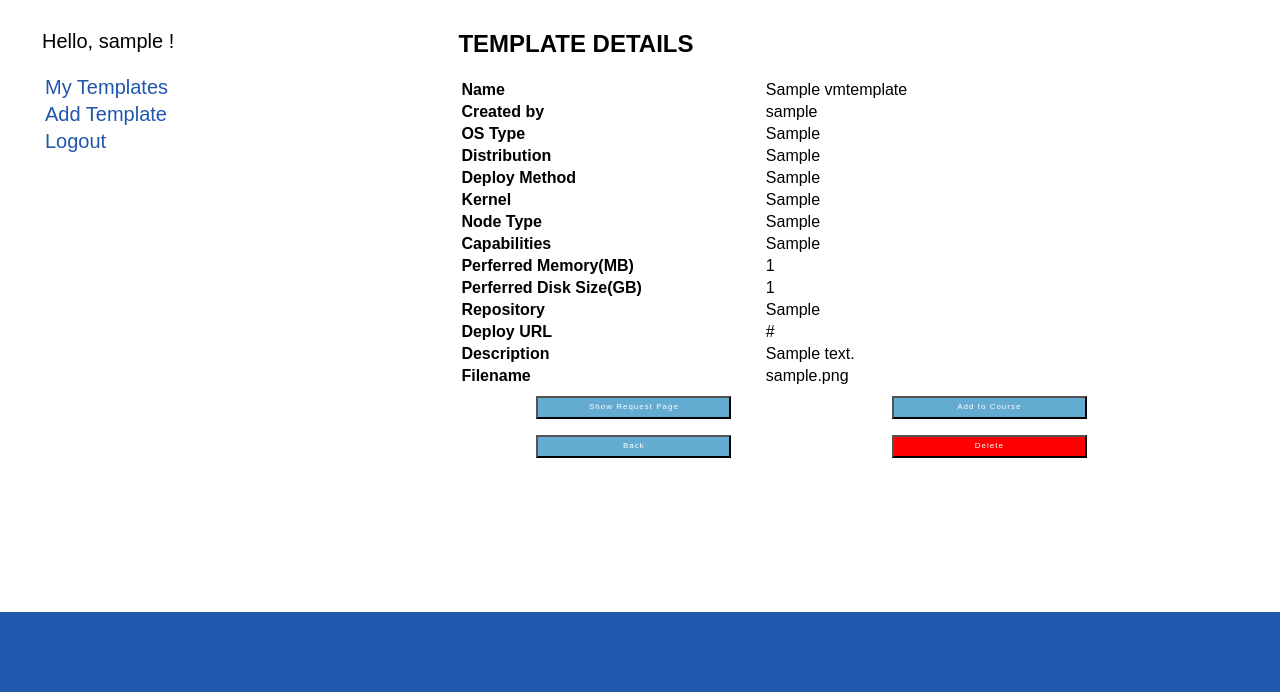
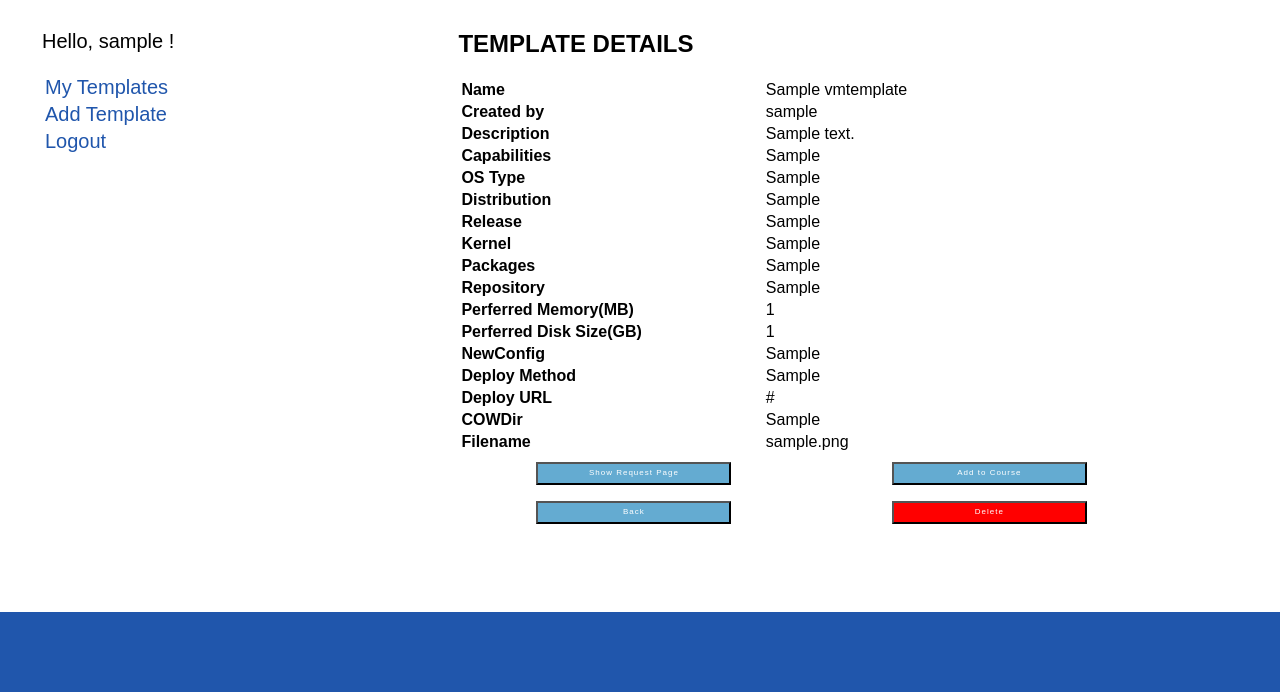
Before and after one commit to MichaelTong/edx-ivic, a Django app: template templates/showtemplate.html in a window 1280 px wide. Shown: the part 232-924 px from the top of the page. Run offline with Django 3.2, Linux system fonts and the light colour scheme; tables that the repository leaves empty hold one stand-in row (values such as "Sample post"); the template is opened without the code that fills it: values that come from a table or form of the project are taken from there, most other values are stand-ins (such as "Sample title", 1, 10 or a date in 2020); parts of the project's set-up code (start-up, migrations or seed data) failed here and were passed over.

Commit message:
modify models.

```diff
--- a/djangoapp/vmtemplates/admin.py
+++ b/djangoapp/vmtemplates/admin.py
@@ -7,6 +7,6 @@ from djangoapp.vmtemplates.models import VMTemplate
 class VMTemplateAdmin(admin.ModelAdmin):
 	list_display = ('name', 'os_type', 'distribution', 'deploy_method', 'create_user', 'create_time')
 	search_fields = ('name','os_type', 'distribution', 'deploy_method', 'create_user__username')
-	fields = ('name','os_type','distribution','deploy_method','kernel','node_type','capabilities','memory','disk','description','repository','deploy_url','create_user','filename')
+	# fields = ('name','description','capabilities','os_type','kernel','distribution','release','kernel','packages','repository','repository','memory','disk','newconfig','deploy_method','deploy_url','cowdir','create_user','filename','create_time')
 
 admin.site.register(VMTemplate, VMTemplateAdmin)
--- a/djangoapp/vmtemplates/models.py
+++ b/djangoapp/vmtemplates/models.py
@@ -3,30 +3,58 @@ from django.contrib.auth.models import User
 import datetime
 import hashlib
 class VMTemplate(models.Model):
+# vTemplate uuid='filename'
+# Name
+    name = models.CharField(max_length=30, verbose_name='Name')
+# Description
+    description = models.CharField(max_length=50, blank=True, verbose_name='Description')
+# Capabilities
+    capabilities = models.CharField(max_length=30, default='<vNode/>', verbose_name='Capabilities')
+# OS
+    # Type
+    os_type = models.CharField(max_length=30, verbose_name='OS Type')
+    # Distribution
+    distribution = models.CharField(max_length=30, blank=True, verbose_name='Distribution')
+    # Release
+    release = models.CharField(max_length=30, blank=True, verbose_name='Release')
+    # Kernel
     kernel = models.CharField(max_length=30, blank=True, verbose_name='Kernel')
+    # Packages
+    packages = models.CharField(max_length=30, default='base-files', verbose_name='Packages')
+# Repository
+    repository = models.CharField(max_length=100, default='local', verbose_name='Repository')
+# DeployInfo
+    # PerferedSetting
+        # Mem
+    memory = models.IntegerField(verbose_name='Perferred Memory(MB, Only Int)')
+        # DiskSize(add G)
+    disk = models.IntegerField(verbose_name='Perferred Disk Size(GB, Only Int)')
+    	# Config
+            # newconfig
+    newconfig = models.CharField(max_length=100,default='something',verbose_name='NewConfig')
+    # Method
     deploy_method = models.CharField(max_length=30, default='nfsmount', verbose_name='Deploy Method')
-    description = models.CharField(max_length=50, blank=True, verbose_name='Description')
-    repository = models.CharField(max_length=100, blank=True, verbose_name='Repository')
-    node_type = models.CharField(max_length=30, default='undefined', verbose_name='Node Type')
+    # URL
     deploy_url = models.CharField(max_length=200, verbose_name='Deploy URL')
-    distribution = models.CharField(max_length=30, blank=True, verbose_name='Distribution')
-    name = models.CharField(max_length=30, verbose_name='Name')
-    capabilities = models.CharField(max_length=30, default='vNode', verbose_name='Capabilities')
-    os_type = models.CharField(max_length=30, verbose_name='OS Type')
-    memory = models.IntegerField(verbose_name='Perferred Memory(MB, Only Int)')
-    disk = models.IntegerField(verbose_name='Perferred Disk Size(GB, Only Int)')
+    # COWDir
+    cowdir = models.CharField(max_length=30, verbose_name='COWDir')
+
+# Not In XML
     create_time = models.DateTimeField(default = datetime.datetime.now, verbose_name='Created Time')
-    filename = models.CharField(max_length=64, blank=True, verbose_name='Filename')
+    filename = models.CharField(max_length=64, blank=True, verbose_name='Filename') #Set as unique filename, and uuid. see hashFilename.
     create_user = models.ForeignKey(User, verbose_name='Creator')
 
+# get data in form.
 def loadFromRequest(request):
     name = request.POST.get('name')
+    description = request.POST.get('description')
+    capabilities = request.POST.get('capabilities')
     os_type = request.POST.get('os_type')
     distribution = request.POST.get('distribution')
-    deploy_method = request.POST.get('deploy_method')
+    release = request.POST.get('release')
     kernel = request.POST.get('kernel')
-    node_type = request.POST.get('node_type')
-    capabilities = request.POST.get('capabilities')
+    packages = request.POST.get('packages')
+    repository = request.POST.get('repository')
     m = request.POST.get('memory')
     try:
         memory = int(m)
@@ -37,12 +65,14 @@ def loadFromRequest(request):
         disk = int(d)
     except:
         disk = 0
-    repository = request.POST.get('repository')
+    newconfig = request.POST.get('newconfig')
+    deploy_method = request.POST.get('deploy_method')
     deploy_url = request.POST.get('deploy_url')
-    description = request.POST.get('description')
+    cowdir = request.POST.get('cowdir')
     create_user = request.user
-    return {'name':name,'os_type':os_type,'distribution':distribution,'deploy_method':deploy_method,'kernel':kernel,'node_type':node_type,'capabilities':capabilities,'memory':memory,'disk':disk,'repository':repository,'deploy_url':deploy_url,'description':description,'create_user':create_user}
+    return {'name':name,'description':description,'capabilities':capabilities,'os_type':os_type,'distribution':distribution,'release':release,'kernel':kernel,'packages':packages,'repository':repository,'memory':memory,'disk':disk, 'newconfig':newconfig,'deploy_method':deploy_method,'deploy_url':deploy_url,'cowdir':cowdir,'create_user':create_user}
 
+# use XML information and username to get hash code, used as the xml file name
 def hashFilename(dict):
     dict_str = dict.copy()
     dict_str['create_user'] = dict['create_user'].username
@@ -52,11 +82,18 @@ def hashFilename(dict):
     filename = hash[0:8]+'-'+hash[8:12]+'-'+hash[12:16]+'-'+hash[16:20]+'-'+hash[20:32]
     return filename
 
+def exsit(filename):
+    try:
+         t = VMTemplate.objects.get(filename = filename)
+         if t is not None:
+              return True
+         return False
+    except:
+         return False
+
 def createNew(dict, filename):
     try:
-        t = VMTemplate.objects.get(filename = filename)
-        if t is not None:
-            return t
+        new_tp = VMTemplate.objects.create(name = dict['name'], description = dict['description'], capabilities = dict['capabilities'], os_type = dict['os_type'], distribution = dict['distribution'], release = dict['release'], kernel = dict['kernel'], packages = dict['packages'], repository = dict['repository'], memory = dict['memory'], disk = dict['disk'], deploy_method = dict['deploy_method'], deploy_url = dict['deploy_url'], cowdir = dict['cowdir'] ,create_user = dict['create_user'], filename = filename)
+        return new_tp
     except:
-        new_tp = VMTemplate.objects.create(name = dict['name'], os_type = dict['os_type'], distribution = dict['distribution'], deploy_method = dict['deploy_method'], kernel = dict['kernel'], node_type = dict['node_type'], capabilities = dict['capabilities'], memory = dict['memory'], disk = dict['disk'], repository = dict['repository'], deploy_url = dict['deploy_url'], description = dict['description'], create_user = dict['create_user'],filename = filename)
-        return new_tp
+        return None
--- a/djangoapp/vmtemplates/static/css/main.css
+++ b/djangoapp/vmtemplates/static/css/main.css
@@ -44,7 +44,7 @@ a:hover
 	padding-right: 0.1em;
 	padding-bottom: 50px;
 	padding-left: 0.1em;
-	height: 500px;
+	height: 100%;
 }
 .button1 {
 	width: 25%;
@@ -98,7 +98,7 @@ a:hover
 	padding: 0em 0em 7em 0em;
 	width: 100%;
 	background: #fff;
-	height: 500px;
+	height: 600px;
 	text-align=center;
 }
 .button1 {
--- a/templates/showtemplate.html
+++ b/templates/showtemplate.html
@@ -14,41 +14,62 @@ TEMPLATE DETAILS
               <tr>
                 <td><b>Created by</b></td>
                 <td>{{ template.create_user.username }}</td>
-              </tr><tr>
+              </tr>
+              <tr>
+                <td><b>Description</b></td>
+                <td>{{ template.description }}</td>
+              </tr>
+              <tr>
+                <td><b>Capabilities</b></td>
+                <td>{{ template.capabilities }}</td>
+              </tr>
+              <tr>
                 <td><b>OS Type</b></td>
                 <td>{{ template.os_type }}</td>
-              </tr><tr>
+              </tr>
+              <tr>
                 <td><b>Distribution</b></td>
                 <td>{{ template.distribution }}</td>
-              </tr><tr>
+              </tr>
+              <tr>
+                <td><b>Release</b></td>
+                <td>{{ template.release }}</td>
+              </tr>
+              <tr>
+                <td><b>Kernel</b></td>
+                <td>{{ template.kernel }}</td>
+              </tr>
+              <tr>
+                <td><b>Packages</b></td>
+                <td>{{ template.packages }}</td>
+              </tr>
+              <tr>
+                <td><b>Repository</b></td>
+                <td>{{ template.repository }}</td>
+              </tr>
+              <tr>
+                <td><b>Perferred Memory(MB)</b></td>
+                <td>{{ template.memory }}</td>
+              </tr>
+              <tr>
+                <td><b>Perferred Disk Size(GB)</b></td>
+                <td>{{ template.disk }}</td>
+              </tr>
+              <tr>
+                <td><b>NewConfig</b></td>
+                <td>{{ template.newconfig }}</td>
+              </tr>
+              <tr>
                 <td><b>Deploy Method</b></td>
                 <td>{{ template.deploy_method }}</td>
-              </tr><tr>
-                <td><b>Kernel</b></td>
-                <td>{{ template.kernel }}</td>
-              </tr><tr>
-                <td><b>Node Type</b></td>
-                <td>{{ template.node_type }}</td>
-              </tr><tr>
-                <td><b>Capabilities</b></td>
-                <td>{{ template.capabilities }}</td>
-              </tr><tr>
-                <td><b>Perferred Memory(MB)</b></td>
-                <td>{{ template.memory }}</td>
-              </tr><tr>
-                <td><b>Perferred Disk Size(GB)</b></td>
-                <td>{{ template.disk }}</td>
-              </tr><tr>
-                <td><b>Repository</b></td>
-                <td>{{ template.repository }}</td>
               </tr>
               <tr>
                 <td><b>Deploy URL</b></td>
                 <td>{{ template.deploy_url }}</td>
               </tr>
               <tr>
-                <td><b>Description</b></td>
-                <td>{{ template.description }}</td>
+                <td><b>COWDir</b></td>
+                <td>{{ template.cowdir }}</td>
               </tr>
               <tr>
                 <td><b>Filename</b></td>
```
Also changed, not shown: djangoapp/settings.py (+20 -0 lines), djangoapp/views.py (+40 -27 lines), templates/add.html (+23 -11 lines), 1 other file.
